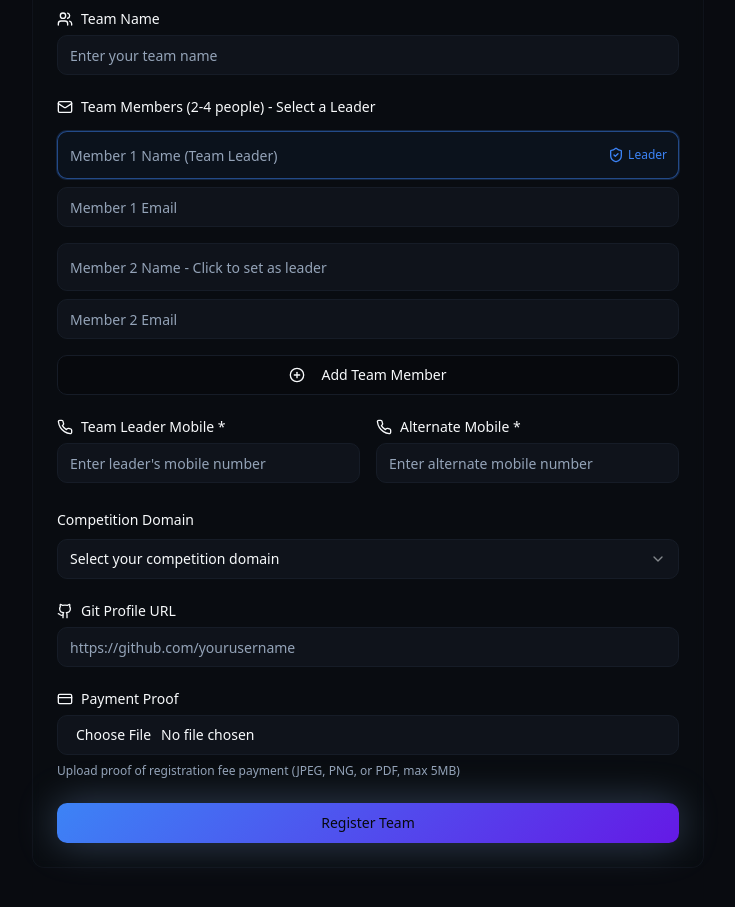
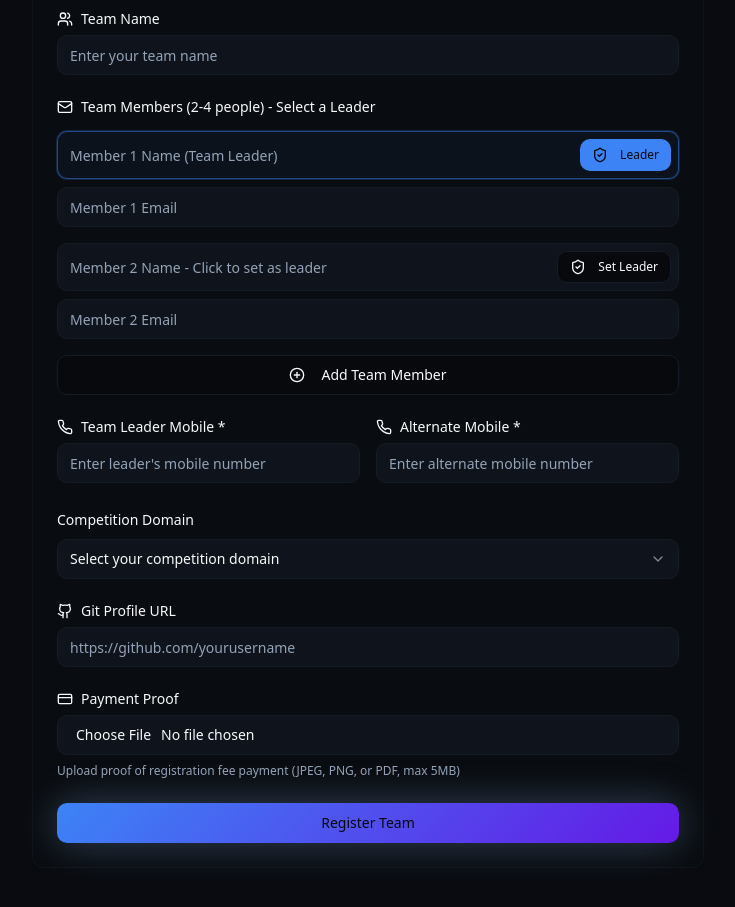
Before and after one commit to abhi120508/hackabhigna-hub, a React (Vite) app: page / in a window 1280 px wide. Shown: the part 1880-2787 px from the top of the page, without its empty margins (272-1007 px from the left). Built offline with nearby package versions, Linux system fonts and the light colour scheme.

Commit message:
Enable set leader button

```diff
--- a/src/components/RegistrationForm.tsx
+++ b/src/components/RegistrationForm.tsx
@@ -252,20 +252,24 @@ export function RegistrationForm() {
                     onChange={(e) =>
                       updateParticipant(index, "name", e.target.value)
                     }
-                    onClick={() => setLeaderIndex(index)}
+                    onFocus={() => setLeaderIndex(index)}
                     placeholder={`Member ${index + 1} Name ${leaderIndex === index ? "(Team Leader)" : "- Click to set as leader"}`}
-                    className={`bg-input/50 pr-20 h-12 text-base cursor-pointer transition-all ${
+                    className={`bg-input/50 pr-20 h-12 text-base transition-all ${
                       leaderIndex === index
                         ? "border-primary/50 bg-primary/5 ring-1 ring-primary/20"
                         : "hover:border-primary/30"
                     }`}
                   />
-                  {leaderIndex === index && (
-                    <div className="absolute right-3 top-1/2 -translate-y-1/2 flex items-center gap-1">
-                      <ShieldCheck className="w-4 h-4 text-primary" />
-                      <span className="text-xs font-medium text-primary">Leader</span>
-                    </div>
-                  )}
+                  <Button
+                    type="button"
+                    variant={leaderIndex === index ? "default" : "outline"}
+                    size="sm"
+                    onClick={() => setLeaderIndex(index)}
+                    className="absolute right-2 top-1/2 -translate-y-1/2 h-8 px-3 text-xs"
+                  >
+                    <ShieldCheck className="w-3 h-3 mr-1" />
+                    {leaderIndex === index ? "Leader" : "Set Leader"}
+                  </Button>
                 </div>
                 <div className="flex gap-2">
                   <Input
```
